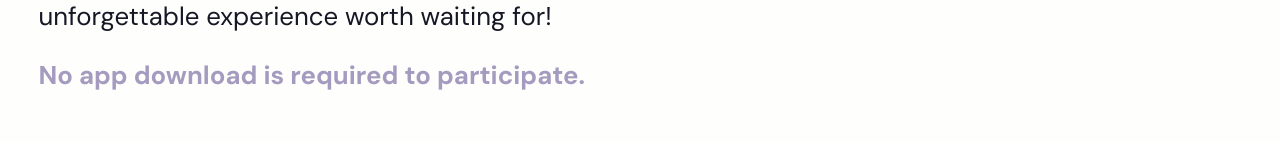
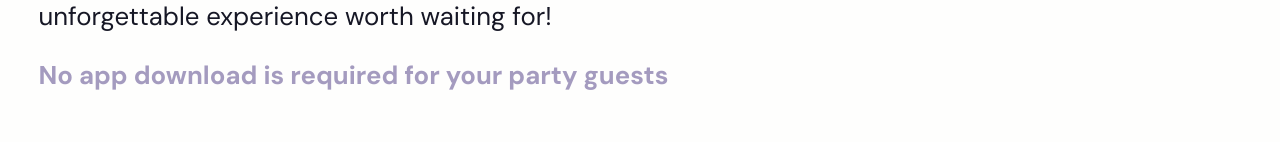
Before and after one commit to oneshot-cam/apple-vision-pro, a plain HTML site: page index.html in a window 1280 px wide. Shown: the part 499-641 px from the top of the page. Drawn offline with Linux system fonts and the light colour scheme.

Commit message:
adjust text

```diff
--- a/index.html
+++ b/index.html
@@ -19,7 +19,7 @@
           The twist? You won't be able to view your photos until the event has ended, making the reveal an unforgettable
           experience worth waiting for!
         </h3>
-        <h3 class="secondary-text">No app download is required to participate.</h3>
+        <h3 class="secondary-text">No app download is required for your party guests</h3>
         <a href="https://github.com/oneshot-cam">Create your event</a>
       </div>
     </div>
```
